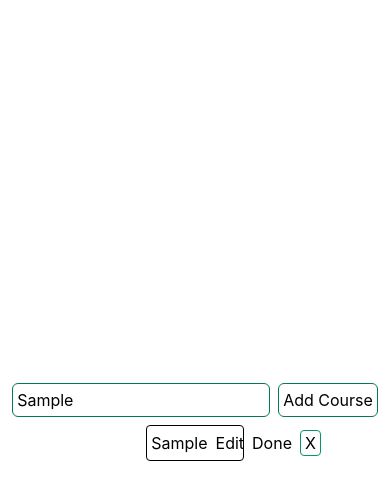
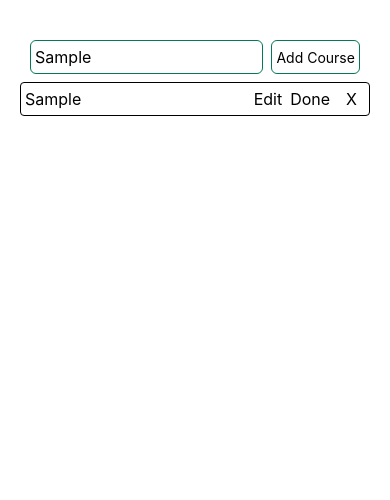
Before and after one commit to Mardounieh/course-manager, a React (Create React App) app: page / in a window 390 px wide. Both pictures are taken after typing "Sample" into the empty fields and a click on the button "Add Course". Shown: the top 500 px of the page. Built offline with nearby package versions, Linux system fonts and the light colour scheme.

Commit message:
Adds responsive styles

```diff
--- a/public/index.html
+++ b/public/index.html
@@ -27,9 +27,9 @@
     <script src="https://cdn.tailwindcss.com"></script>
     <title>React App</title>
   </head>
-  <body class="h-screen grid place-items-center">
+  <body class="h-screen p-5">
     <noscript>You need to enable JavaScript to run this app.</noscript>
-    <div id="root" class="w-full flex justify-center"></div>
+    <div id="root" class="w-full flex justify-center mt-5"></div>
     <!--
       This HTML file is a template.
       If you open it directly in the browser, you will see an empty page.
--- a/src/components/AddCourseButton.js
+++ b/src/components/AddCourseButton.js
@@ -1,7 +1,7 @@
 export const AddCourseButton = (props) => {
   return (
     <button
-      className="border border-emerald-700 p-1 rounded-md"
+      className="border border-emerald-700 p-1 rounded-md text-[14px] md:text-base"
       onClick={props.addNewCourse}
     >
       Add Course
--- a/src/components/AddCourseSection.js
+++ b/src/components/AddCourseSection.js
@@ -50,8 +50,8 @@ export const AddCourse = () => {
     return setEditable(!editable);
   }
   return (
-    <div className="flex flex-col justify-center gap-2 w-full">
-      <div className="flex justify-center gap-2">
+    <div className="flex flex-col items-center gap-2 w-full">
+      <div className="flex justify-center gap-2 w-full md:w-2/3 duration-500">
         <CourseInput handleChange={handleChange} />
         <AddCourseButton addNewCourse={addNewCourse} />
       </div>
--- a/src/components/CourseInput.js
+++ b/src/components/CourseInput.js
@@ -4,7 +4,7 @@ export const CourseInput = (props) => {
       type="text"
       id="courseInput"
       placeholder="Add your course"
-      className="border border-emerald-700 outline-none p-1 rounded-md"
+      className="border border-emerald-700 outline-none p-1 rounded-md w-2/3 md:w-1/3"
       onChange={props.handleChange}
     />
   );
--- a/src/components/CourseSection.js
+++ b/src/components/CourseSection.js
@@ -5,14 +5,14 @@ import { EditCourse } from "./EditCourseButton";
 
 export const CourseSection = (props) => {
   return (
-    <div className="flex flex-col items-center gap-2">
+    <div className="flex flex-col items-center gap-2 w-full sm:w-1/2 md:w-1/3 xl:w-full">
       {props.courseList.map((course, index) => {
         return (
           <div
             key={`courseContainer_${index}`}
             className={`${
               props.editable ? "border-green-500" : "border-black"
-            } border p-1 rounded flex gap-2 justify-between items-center w-1/4 duration-200`}
+            } border p-1 rounded flex gap-2 justify-between items-center w-full xl:w-1/4 duration-200`}
           >
             <CourseName course={course} editCourse={props.editable} />
             <EditCourse editCourse={props.editCourse} />
--- a/src/components/DeleteCourseButton.js
+++ b/src/components/DeleteCourseButton.js
@@ -1,7 +1,7 @@
 export const DeleteCourseButton = (props) => {
   return (
       <button
-        className="border border-emerald-600 px-1 rounded"
+        className="px-2"
         onClick={() => props.deleteCourse(props.course.id)}
       >
         X
```
